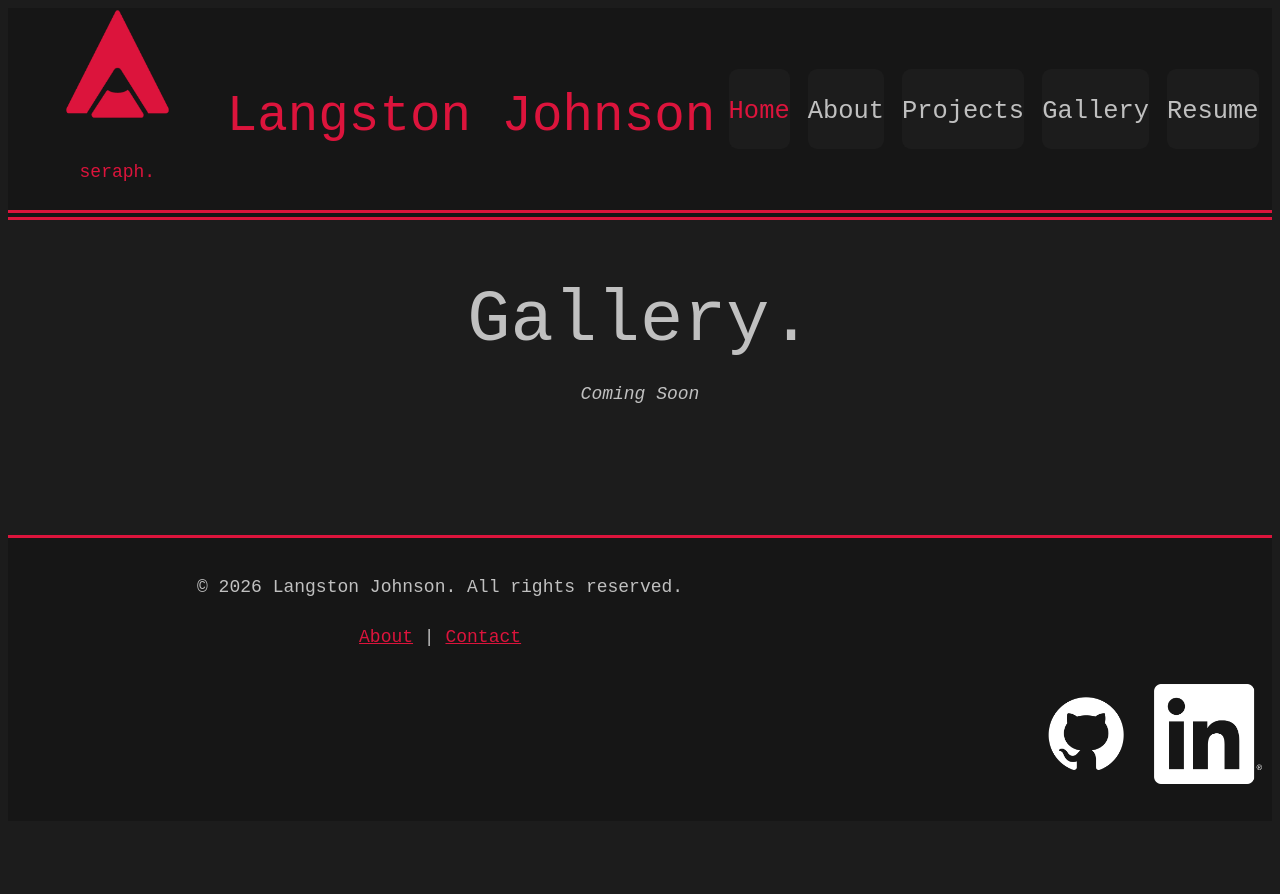
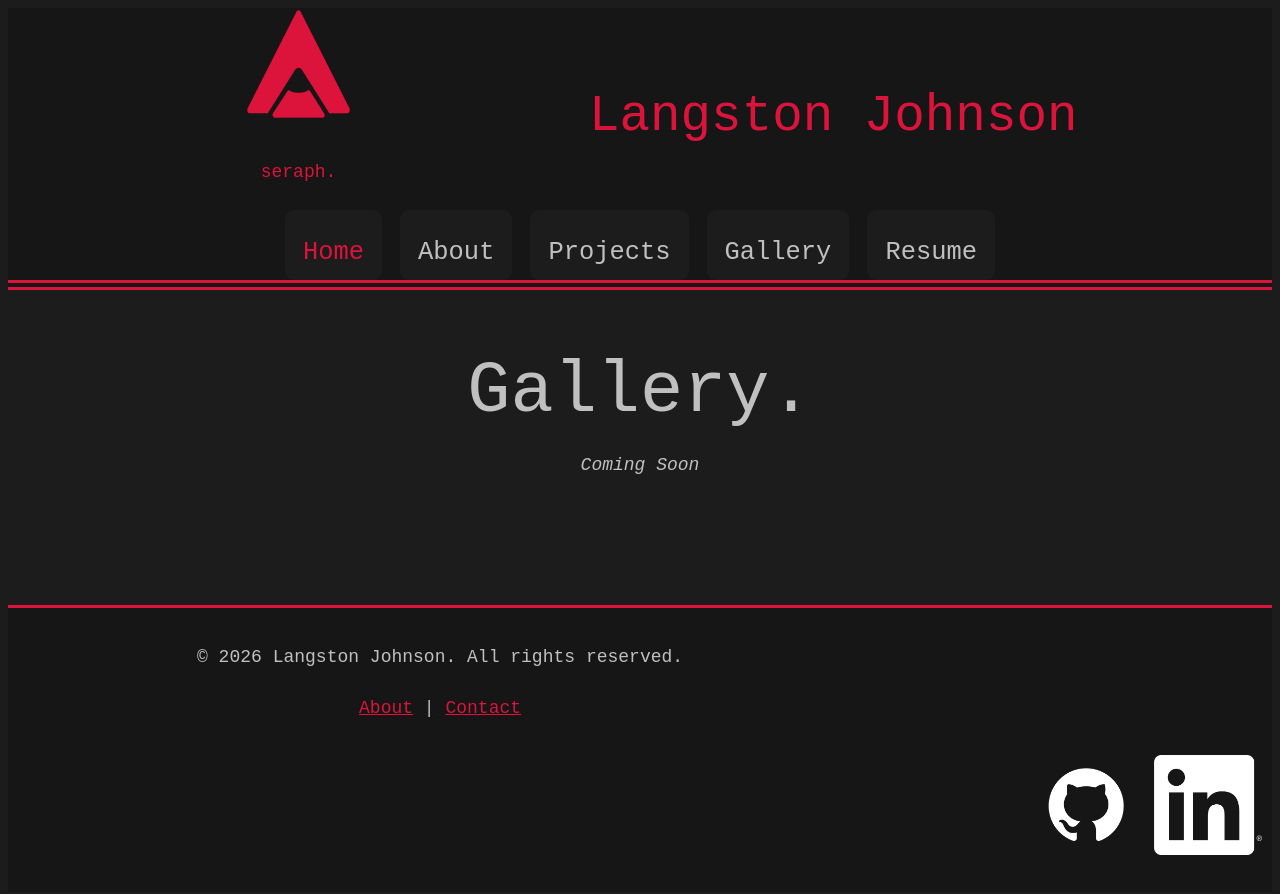
Before and after one commit to Langgit72/langisonline, a Jekyll site: the page built from gallery.html, in a window 1280 px wide. Shown: the top 894 px of the page. Built offline with Jekyll 4.4.1, drawn with Linux system fonts in a browser that asks for light colours.

Commit message:
Styling fixes to header

```diff
--- a/_layouts/default.html
+++ b/_layouts/default.html
@@ -30,14 +30,14 @@
   </head>
 
   <body>
-    <header>
+    <header id = "site-header">
       <div class ="flex-container-space-evenly">
         <div class = "flex-container-column">
           <img class = 'favicon-header' src="{{'assets/favicon/android-chrome-192x192.png' | relative_url}}" alt = "favicon">
           <p style="text-align: center; border: 1rem; color: var(--Crimson-Red)">seraph.</p>
         </div>
-        <h2  style="color: var(--Crimson-Red);">{{ site.title }}</h2>
-        <div class ="flex-container-row-no-wrap">
+        <h2  style="color: var(--Crimson-Red); text-align: center;">{{ site.title }}</h2>
+        <div class ="flex-container-row-wrap">
           <div class ="header-card">
             <a href="{{"/index" | relative_url}}" class ="home-nav"><h4>Home</h4></a>
           </div>
--- a/assets/css/langis.css
+++ b/assets/css/langis.css
@@ -124,11 +124,11 @@ small,
 }
 
 .header-card{
-  text-align: center;
+  text-align: left;
   border-radius: .5rem;
   background-color: var(--Metallic-Black);
-  margin:0;
-  padding-bottom: 0.5rem;
+  padding-right:1rem;
+  padding-left:1rem;
 }
 
 .header-card a{
```
Also changed, not shown: scripts/test.js (added).
